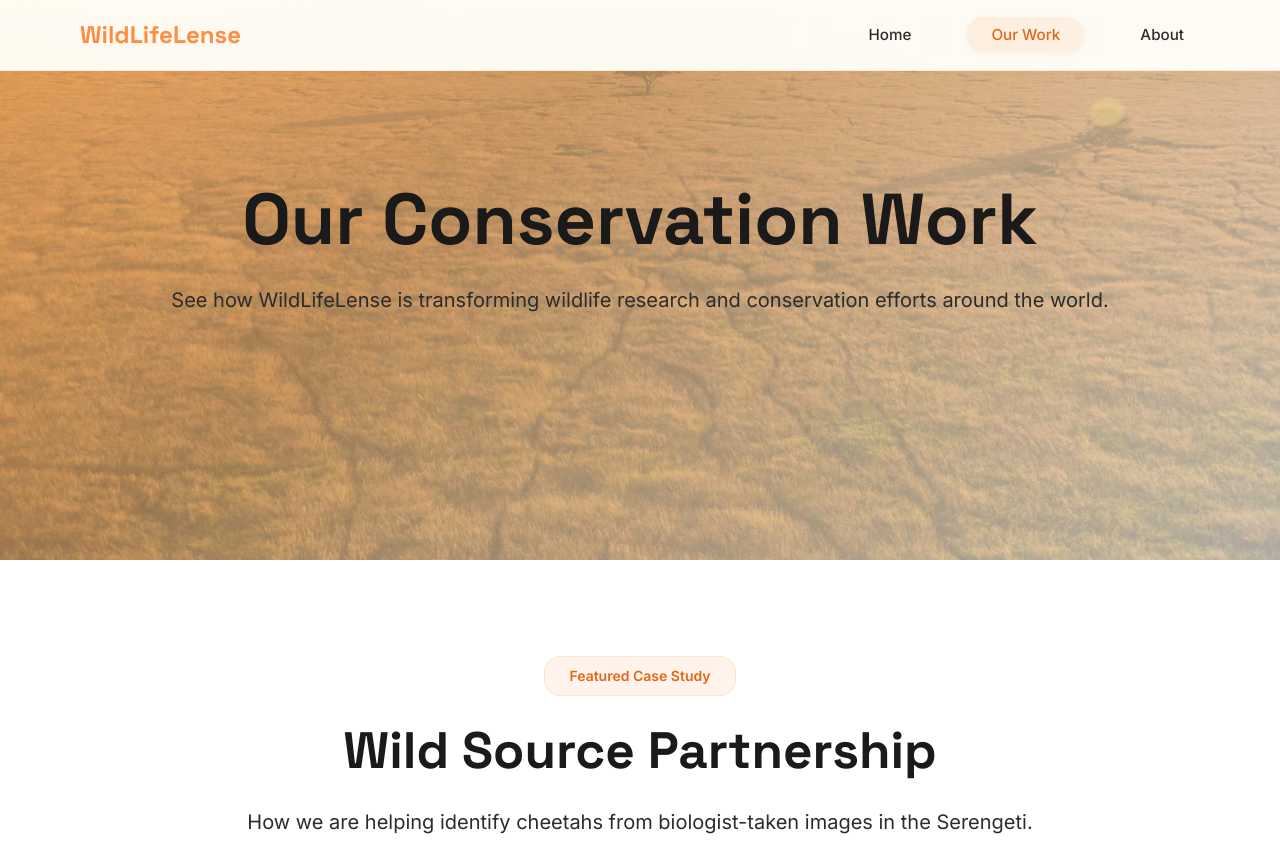
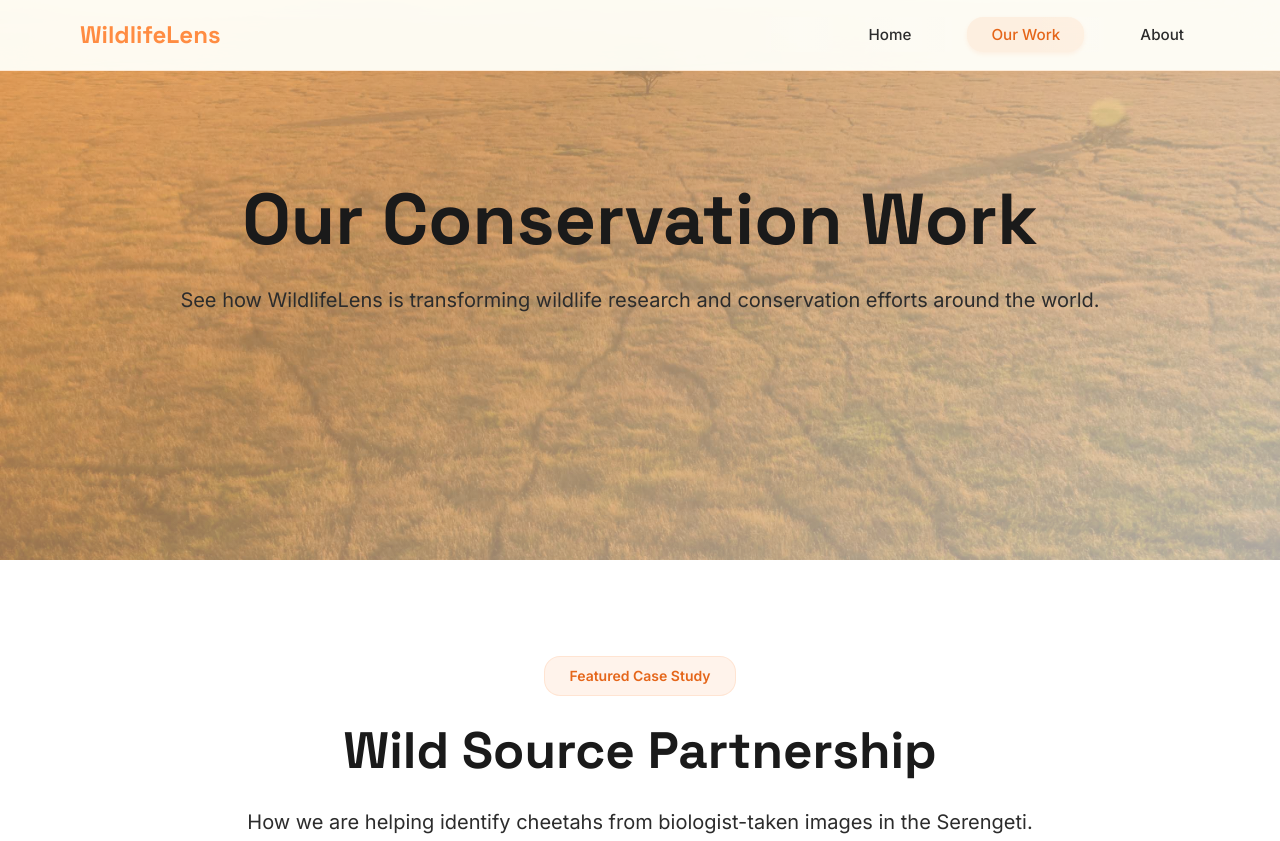
Before and after one commit to dhruvd180/dhruvd180.github.io, a plain HTML site: page our-work.html in a window 1280 px wide. Shown: the top 841 px of the page. Drawn offline with Linux system fonts and the light colour scheme.

Commit message:
Update our-work.html

```diff
--- a/our-work.html
+++ b/our-work.html
@@ -3,7 +3,7 @@
 <head>
   <meta charset="UTF-8" />
   <meta name="viewport" content="width=device-width, initial-scale=1.0" />
-  <title>Our Work | WildLifeLense</title>
+  <title>Our Work | WildlifeLens</title>
   <link rel="stylesheet" href="styles.css" />
   <link href="https://fonts.googleapis.com/css2?family=Inter:wght@300;400;500;600;700;800&family=Space+Grotesk:wght@400;500;600;700&display=swap" rel="stylesheet">
 </head>
@@ -13,7 +13,7 @@
     <div class="header-container">
       <div class="logo">
         <span class="logo-icon"></span>
-        WildLifeLense
+        WildlifeLens
       </div>
       <nav class="nav">
         <ul class="nav-menu">
@@ -41,7 +41,7 @@
 
         <h1 class="hero-title">Our Conservation Work</h1>
         <p class="hero-subtitle">
-          See how WildLifeLense is transforming wildlife research and conservation efforts around the world.
+          See how WildlifeLens is transforming wildlife research and conservation efforts around the world.
         </p>
       </div>
     </div>
@@ -93,7 +93,7 @@
             <div class="video-container">
               <iframe
                 src="https://www.youtube.com/embed/PvxISNMiVds"
-                title="Interview with a Biologist - WildLifeLense Impact"
+                title="Interview with a Biologist - WildlifeLens Impact"
                 frameborder="0"
                 allow="accelerometer; autoplay; clipboard-write; encrypted-media; gyroscope; picture-in-picture; web-share"
                 allowfullscreen>
@@ -127,7 +127,7 @@
           <div class="solution-section">
             <div class="section-icon"></div>
             <h3>Our Solution</h3>
-            <p>We deployed WildLifeLense's advanced pattern recognition system, training it specifically on cheetah spot patterns and tail patterns from their existing database.</p>
+            <p>We deployed WildlifeLens's advanced pattern recognition system, training it specifically on cheetah spot patterns and tail patterns from their existing database.</p>
 
             <div class="solution-features">
               <div class="feature-item">
@@ -160,7 +160,7 @@
     <div class="technology-container">
       <div class="section-header fade-up">
         <div class="section-badge">Advanced Technology</div>
-        <h2 class="section-title">How WildLifeLense Works</h2>
+        <h2 class="section-title">How WildlifeLens Works</h2>
         <p class="section-subtitle">
           State-of-the-art computer vision and machine learning algorithms power our identification system.
         </p>
@@ -268,7 +268,7 @@
         <div class="footer-brand">
           <div class="footer-logo">
             <span class="logo-icon"></span>
-            WildLifeLense
+            WildlifeLens
           </div>
           <p class="footer-description">
             Revolutionizing wildlife identification through AI-powered individual identification technology.
@@ -298,7 +298,7 @@
       </div>
 
       <div class="footer-bottom">
-        <p>&copy; 2025 WildLifeLense | Built for Conservation Impact</p>
+        <p>&copy; 2025 WildlifeLens | Built for Conservation Impact</p>
         <div class="footer-badges">
         </div>
       </div>
```
